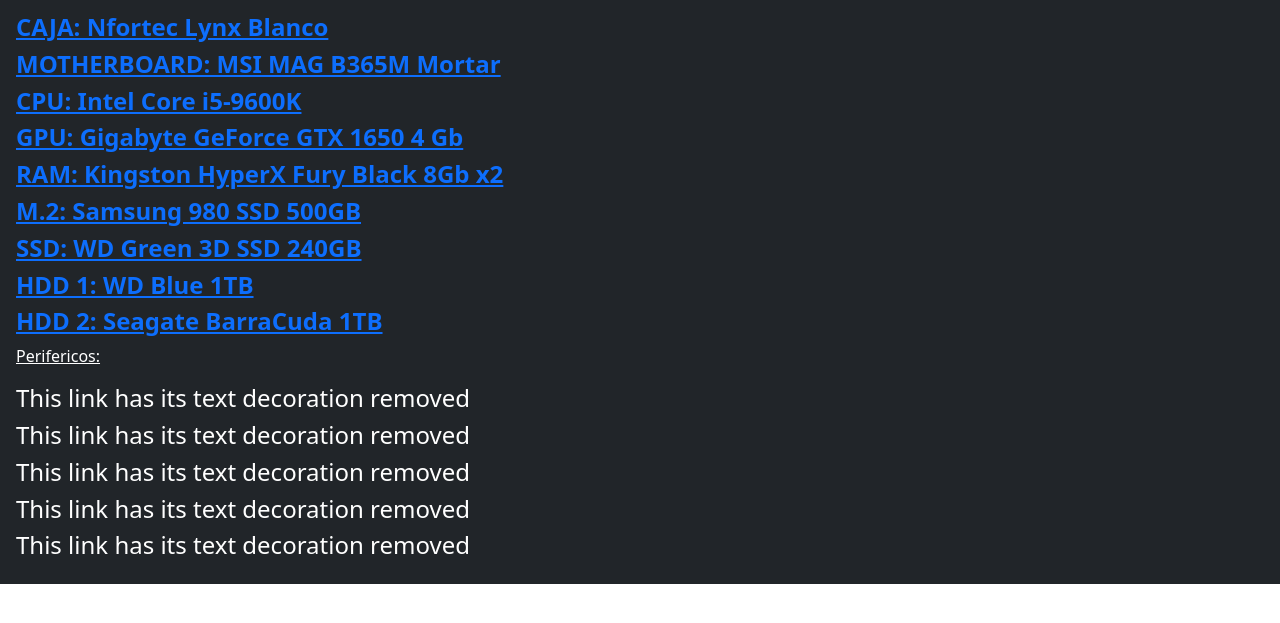
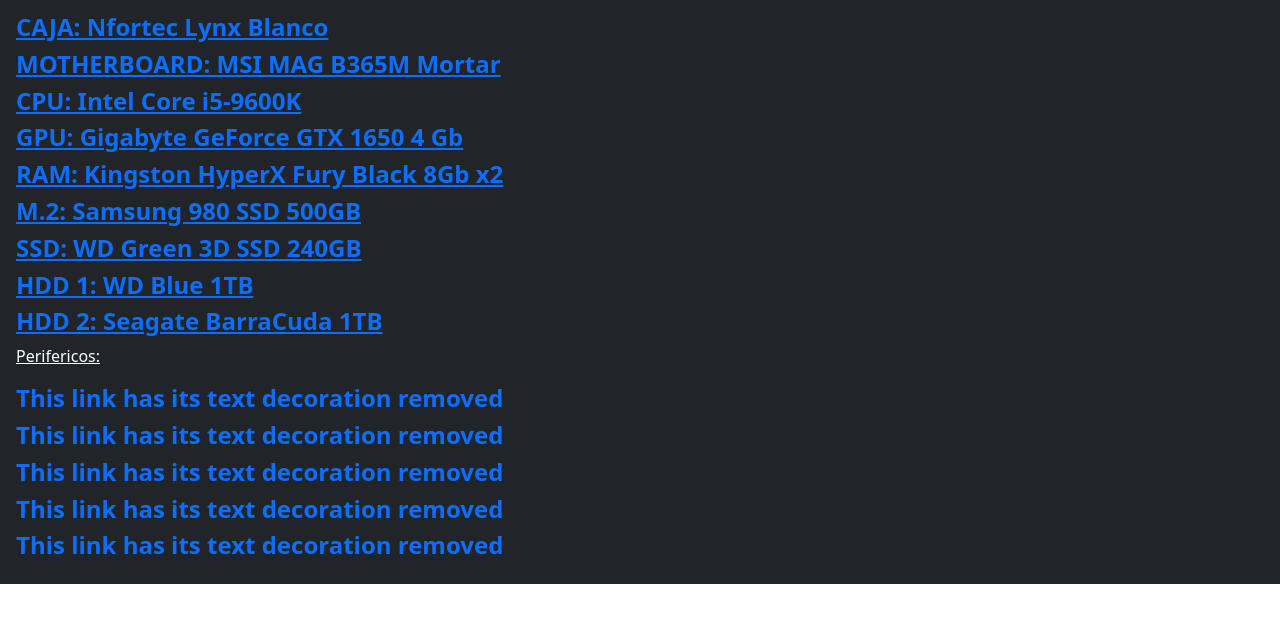
Before and after one commit to Haplee/PaginaWebHaplee, a plain HTML site: page index.html in a window 1280 px wide. Shown: the part 99-722 px from the top of the page. Drawn offline with nearby package versions, Linux system fonts and the light colour scheme.

Commit message:
Update index.html

```diff
--- a/index.html
+++ b/index.html
@@ -34,11 +34,11 @@
             <h4 class="fw-bolder"> <a href="https://www.pccomponentes.com/seagate-barracuda-35-1tb-sata3">HDD 2: Seagate BarraCuda 1TB</a> </h4>
 
             <p class="text-decoration-underline">Perifericos:</p>
-            <a class="fw-bolder"> </a><h4 href="#" class="text-decoration-none">This link has its text decoration removed</h4>
-            <a class="fw-bolder"> </a><h4 href="#" class="text-decoration-none">This link has its text decoration removed</h4>
-            <a class="fw-bolder"> </a><h4 href="#" class="text-decoration-none">This link has its text decoration removed</h4>
-            <a class="fw-bolder"> </a><h4 href="#" class="text-decoration-none">This link has its text decoration removed</h4>
-            <a class="fw-bolder"> </a><h4 href="#" class="text-decoration-none">This link has its text decoration removed</h4>
+            <h4 class="fw-bolder"><a href="#" class="text-decoration-none">This link has its text decoration removed</a></h4>
+            <h4 class="fw-bolder"><a href="#" class="text-decoration-none">This link has its text decoration removed</a></h4>
+            <h4 class="fw-bolder"><a href="#" class="text-decoration-none">This link has its text decoration removed</a></h4>
+            <h4 class="fw-bolder"><a href="#" class="text-decoration-none">This link has its text decoration removed</a></h4>
+            <h4 class="fw-bolder"><a href="#" class="text-decoration-none">This link has its text decoration removed</a></h4>
 
 
         </div>
```
